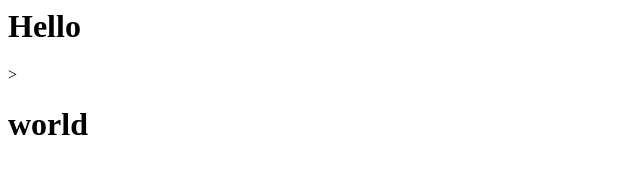
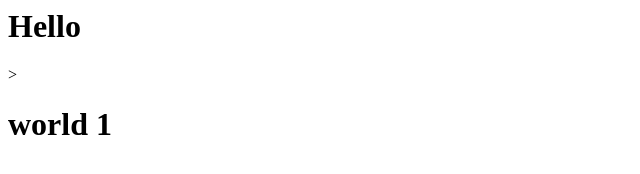
Before and after one commit to theerachaikha/6010742267, a plain HTML site: page index.html in a window 1280 px wide. Shown: the full height of the page, 0-640 px from the left. Drawn offline with Linux system fonts and the light colour scheme.

Commit message:
add world

```diff
--- a/index.html
+++ b/index.html
@@ -1,2 +1,2 @@
 <h1>Hello</h1>>
-<h1>world</h1>
+<h1>world 1</h1>
```
